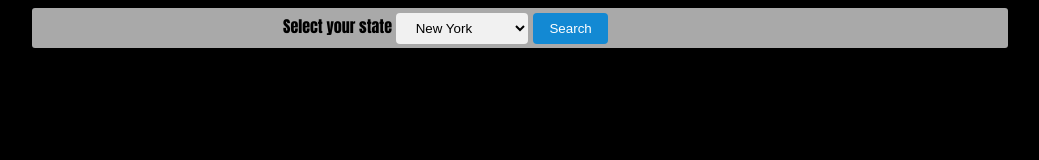
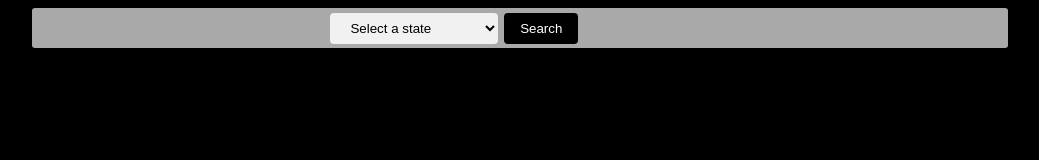
Before and after one commit to dmostoller/phase-1-group-project, a website: page index.html in a window 1280 px wide. Shown: the whole page, without its empty margins (120-1159 px from the left). Drawn offline with Linux system fonts and the light colour scheme.

Commit message:
filled out the drop down menu to include all 50 states

```diff
--- a/index.html
+++ b/index.html
@@ -9,12 +9,59 @@
     <body>
         <div class="search-bar">
             <form name="search-form" id="search-form" class="search-form">
-                <label for="state-list">Select your state</label>
                     <select name="state-list" class="state-list">
-                        <option value="US-NY">New York</option>
-                        <option value="US-PA">Pennsylvania</option>
-                        <option value="US-CA">California</option>
-                        <option value="US-IL">Illinois</option>
+                              <option value="">Select a state</option>
+                              <option value="US-AL">Alabama</option>
+                              <option value="US-AK">Alaska</option>
+                              <option value="US-AZ">Arizona</option>
+                              <option value="US-AR">Arkansas</option>
+                              <option value="US-CA">California</option>
+                              <option value="US-CO">Colorado</option>
+                              <option value="US-CT">Connecticut</option>
+                              <option value="US-DE">Delaware</option>
+                              <option value="US-DC">District of Columbia</option>
+                              <option value="US-FL">Florida</option>
+                              <option value="US-GA">Georgia</option>
+                              <option value="US-HI">Hawaii</option>
+                              <option value="US-ID">Idaho</option>
+                              <option value="US-IL">Illinois</option>
+                              <option value="US-IN">Indiana</option>
+                              <option value="US-IA">Iowa</option>
+                              <option value="US-KS">Kansas</option>
+                              <option value="US-KY">Kentucky</option>
+                              <option value="US-LA">Louisiana</option>
+                              <option value="US-ME">Maine</option>
+                              <option value="US-MD">Maryland</option>
+                              <option value="US-MA">Massachusetts</option>
+                              <option value="US-MI">Michigan</option>
+                              <option value="US-MN">Minnesota</option>
+                              <option value="US-MS">Mississippi</option>
+                              <option value="US-MO">Missouri</option>
+                              <option value="US-MT">Montana</option>
+                              <option value="US-NE">Nebraska</option>
+                              <option value="US-NV">Nevada</option>
+                              <option value="US-NH">New Hampshire</option>
+                              <option value="US-NJ">New Jersey</option>
+                              <option value="US-NM">New Mexico</option>
+                              <option value="US-NY">New York</option>
+                              <option value="US-NC">North Carolina</option>
+                              <option value="US-ND">North Dakota</option>
+                              <option value="US-OH">Ohio</option>
+                              <option value="US-OK">Oklahoma</option>
+                              <option value="US-OR">Oregon</option>
+                              <option value="US-PA">Pennsylvania</option>
+                              <option value="US-RI">Rhode Island</option>
+                              <option value="US-SC">South Carolina</option>
+                              <option value="US-SD">South Dakota</option>
+                              <option value="US-TN">Tennessee</option>
+                              <option value="US-TX">Texas</option>
+                              <option value="US-UT">Utah</option>
+                              <option value="US-VT">Vermont</option>
+                              <option value="US-VA">Virginia</option>
+                              <option value="US-WA">Washington</option>
+                              <option value="US-WV">West Virginia</option>
+                              <option value="US-WI">Wisconsin</option>
+                              <option value="US-WY">Wyoming</option>
                     </select>
                     <button class="search-button" type="submit">Search</button>
             </form>
--- a/index.js
+++ b/index.js
@@ -48,6 +48,7 @@ function fetchStateEvents(stateId, apiKey) {
         //create eventlistener and function to change bookmark color on mouseover
         //create eventlistener and function to change bookmark color on click
         eventsList.appendChild(eventCard)
+        //make it so that the previous city selection gets cleared before creating new list
         })
     }
 }
--- a/style.css
+++ b/style.css
@@ -25,7 +25,7 @@ p {
     background-color: #f1f1f1;
 }
 .search-button {
-    background-color: #1389d3;
+    background-color: #000000;
     border: none;
     color: white;
     padding: 8px 16px;
@@ -36,7 +36,7 @@ p {
 }
 .search-form {
     margin: auto;
-    width: 50%;
+    width: 40%;
 }
 .event-card {
     margin: auto;
```
Also changed, not shown: assets/bookmark_full.png (deleted), assets/bookmark_red.png (deleted).
